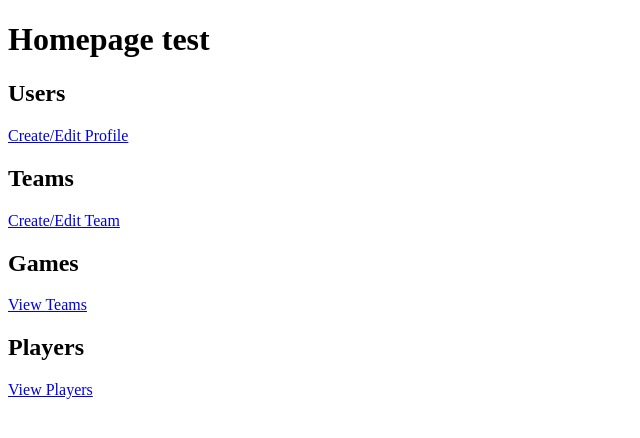
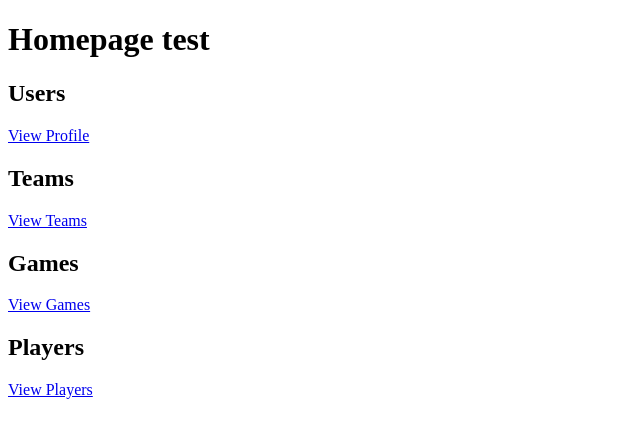
Before and after one commit to scottzyang/kickup-soccer, a Flask app: page / in a window 1280 px wide. Shown: the part 44-482 px from the top of the page, without its empty margins (0-640 px from the left). Run offline with Flask 2, Linux system fonts and the light colour scheme.

Commit message:
Add games_list route and template

```diff
--- a/kickup_app/main/routes.py
+++ b/kickup_app/main/routes.py
@@ -80,6 +80,12 @@ def teams_list():
   teams = Team.query.all()
   return render_template('teams_list.html', teams=teams)
 
+@main.route('/games', methods=["GET"])
+@login_required
+def games_list():
+  games = Game.query.all()
+  return render_template('games_list.html', games=games)
+
 @main.route('/join-team/<team_id>', methods=['GET', 'POST'])
 @login_required
 def join_team(team_id):
--- a/kickup_app/templates/home.html
+++ b/kickup_app/templates/home.html
@@ -6,16 +6,16 @@
 <div class="homepage-style">
   <section class="user-create">
     <h2>Users</h2>
-    <a href="#">Create/Edit Profile</a>
+    <a href="/profile/{{current_user.username}}">View Profile</a>
   </section>
   <div class="team-game-create">
     <section class="team-create">
       <h2>Teams</h2>
-      <a href="/create-team">Create/Edit Team</a>
+      <a href="/teams">View Teams</a>
     </section>
     <section class="game-create">
       <h2>Games</h2>
-      <a href="/teams">View Teams</a>
+      <a href="/games">View Games</a>
     </section>
     <section class="view-users">
       <h2>Players</h2>
```
Also changed, not shown: kickup_app/templates/games_list.html (added, +18 -0 lines).
